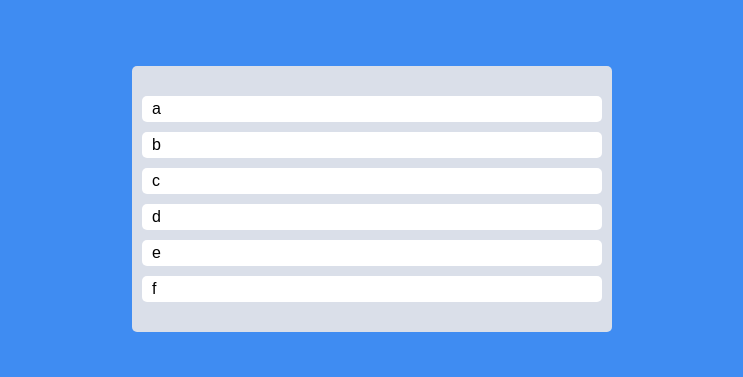
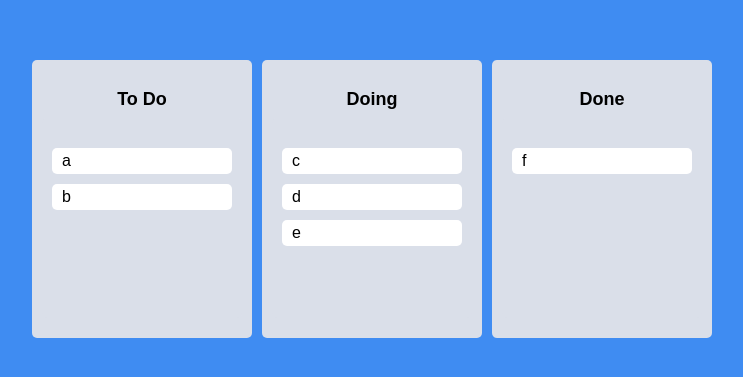
Before and after one commit to redips86/react-masterclass, a React (Create React App) app: page / in a window 1280 px wide. Shown: the part 201-578 px from the top of the page, without its empty margins (268-1011 px from the left). Built offline with nearby package versions, Linux system fonts and the light colour scheme.

Commit message:
[React study] board refact

```diff
--- a/src/App.tsx
+++ b/src/App.tsx
@@ -1,12 +1,12 @@
-import {DragDropContext, Droppable, DropResult} from "react-beautiful-dnd";
+import {DragDropContext, DropResult} from "react-beautiful-dnd";
 import styled from "styled-components";
 import {useRecoilState} from "recoil";
 import {toDoState} from "./atoms";
-import DragabbleCard from "./components/DragabbleCard";
+import Board from "./components/Board";
 
 const Wrapper = styled.div`
   display: flex;
-  max-width: 480px;
+  max-width: 680px;
   width: 100%;
   margin: 0 auto;
   justify-content: center;
@@ -17,56 +17,40 @@
 const Boards = styled.div`
   display: grid;
   width: 100%;
-  grid-template-columns: repeat(1, 1fr);
+  gap: 10px;
+  grid-template-columns: repeat(3, 1fr);
 `;
-
-const Board = styled.div`
-  min-height: 200px;
-  padding: 30px 10px 20px;
-  background-color: ${props => props.theme.boardColor};
-  border-radius: 5px;
-`;
-
-
-
 
 
 function App() {
     const [toDos, setToDos] = useRecoilState(toDoState);
 
-    const onDragEnd = ({draggableId, destination, source}: DropResult) => {
-        if (!destination) return;
-        setToDos(currVal => {
-            const toDosCopy = [...currVal];
-            // 1) Delete item on source.index
-            console.log("Delete item on", source.index);
-            console.log(toDosCopy);
+    const onDragEnd = (info: DropResult) => {
+        //if (!destination) return;
+        console.log(info);
+        const {destination, draggableId, source} = info;
+        if (destination?.droppableId === source.droppableId) {
+            // same board movement.
+            setToDos((allBoards) => {
+                const boardCopy = [...allBoards[source.droppableId]]
+                boardCopy.splice(source.index, 1);
+                boardCopy.splice(destination?.index, 0, draggableId);
+                return {
+                    ...allBoards,
+                    [source.droppableId]: boardCopy
+                };
+            })
+        }
 
-            toDosCopy.splice(source.index, 1);
-
-            console.log("Delete item");
-            console.log(toDosCopy);
-
-            // 2) Put back the item on the destination.index
-            console.log("Put back", draggableId, "on", destination.index)
-            toDosCopy.splice(destination?.index as number, 0, draggableId);
-            console.log(toDosCopy)
-            return toDosCopy;
-        })
     };
     return (
         <DragDropContext onDragEnd={onDragEnd}>
             <Wrapper>
                 <Boards>
-                    <Droppable droppableId={"droppable"}>
-                        {(provided) =>
-                            <Board ref={provided.innerRef} {...provided.droppableProps}>
-                                {toDos.map((toDo, index) => (
-                                    <DragabbleCard key={toDo} index={index} toDo={toDo}/>
-                                ))}
-                                {provided.placeholder}
-                            </Board>}
-                    </Droppable>
+                    {
+                        Object.keys(toDos).map(boardId => <Board key={boardId} toDos={toDos[boardId]}
+                                                                 boardId={boardId}/>)
+                    }
                 </Boards>
             </Wrapper>
         </DragDropContext>
--- a/src/atoms.tsx
+++ b/src/atoms.tsx
@@ -1,6 +1,14 @@
 import {atom} from "recoil";
 
-export const toDoState = atom({
+interface IToDoState {
+    [key: string]: string[]
+}
+
+export const toDoState = atom<IToDoState>({
     key: "toDo",
-    default: ["a", "b", "c", "d", "e", "f"]
+    default: {
+        "To Do": ["a", "b"],
+        "Doing": ["c", "d", "e"],
+        "Done": ["f"],
+    }
 })
--- /dev/null
+++ b/src/components/Board.tsx
@@ -0,0 +1,42 @@
+import DragabbleCard from "./DragabbleCard";
+import {Droppable} from "react-beautiful-dnd";
+import styled from "styled-components";
+
+const Wrapper = styled.div`
+  min-height: 200px;
+  padding: 30px 10px 20px;
+  background-color: ${props => props.theme.boardColor};
+  border-radius: 5px;
+`;
+
+const Title = styled.h2`
+  text-align: center;
+  font-weight: 600;
+  margin-bottom: 10px;
+  font-size: 18px;
+`;
+
+interface IBoardProps {
+    toDos: string[];
+    boardId: string;
+}
+
+
+function Board({toDos, boardId}: IBoardProps) {
+    return (
+        <Wrapper>
+            <Title>{boardId}</Title>
+            <Droppable droppableId={boardId}>
+                {(provided) =>
+                    <Wrapper ref={provided.innerRef} {...provided.droppableProps}>
+                        {toDos.map((toDo, index) => (
+                            <DragabbleCard key={toDo} index={index} toDo={toDo}/>
+                        ))}
+                        {provided.placeholder}
+                    </Wrapper>}
+            </Droppable>
+        </Wrapper>
+    );
+}
+
+export default Board;
--- a/src/components/DragabbleCard.tsx
+++ b/src/components/DragabbleCard.tsx
@@ -15,7 +15,7 @@
 }
 
 function DragabbleCard({toDo, index}: IDragabbleCardProps) {
-    console.log(toDo, " rendered");
+
     return (
         <Draggable key={toDo} draggableId={toDo} index={index}>
             {(provided) =>
```
